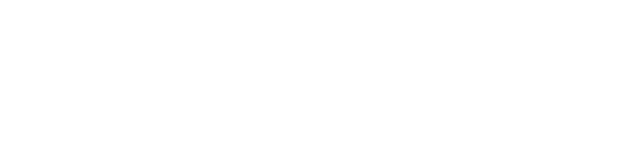
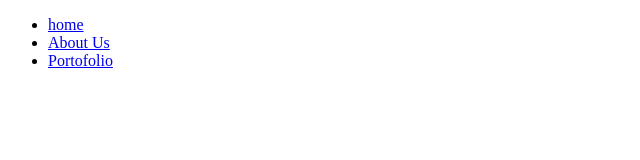
Before and after one commit to nikosdimou/nikosdimou.github.io, a plain HTML site: page index.html in a window 1280 px wide. Shown: the whole page, without its empty margins (0-640 px from the left). Drawn offline with Linux system fonts and the light colour scheme.

Commit message:
Update index.html

```diff
--- a/index.html
+++ b/index.html
@@ -6,6 +6,16 @@
     <title>Home</title>
 </head>
 <body>
-
+     <div id="header">
+        <div id="container">
+            <nav>
+                <ul>
+                    <li><a href="index.html">home</a></li>
+                    <li><a href="about.html">About Us</a></li>
+                    <li><a href="porfolio.html">Portofolio</a></li>
+                </ul>
+            </nav>
+        </div>
+    </div>
 </body>
 </html>
```
